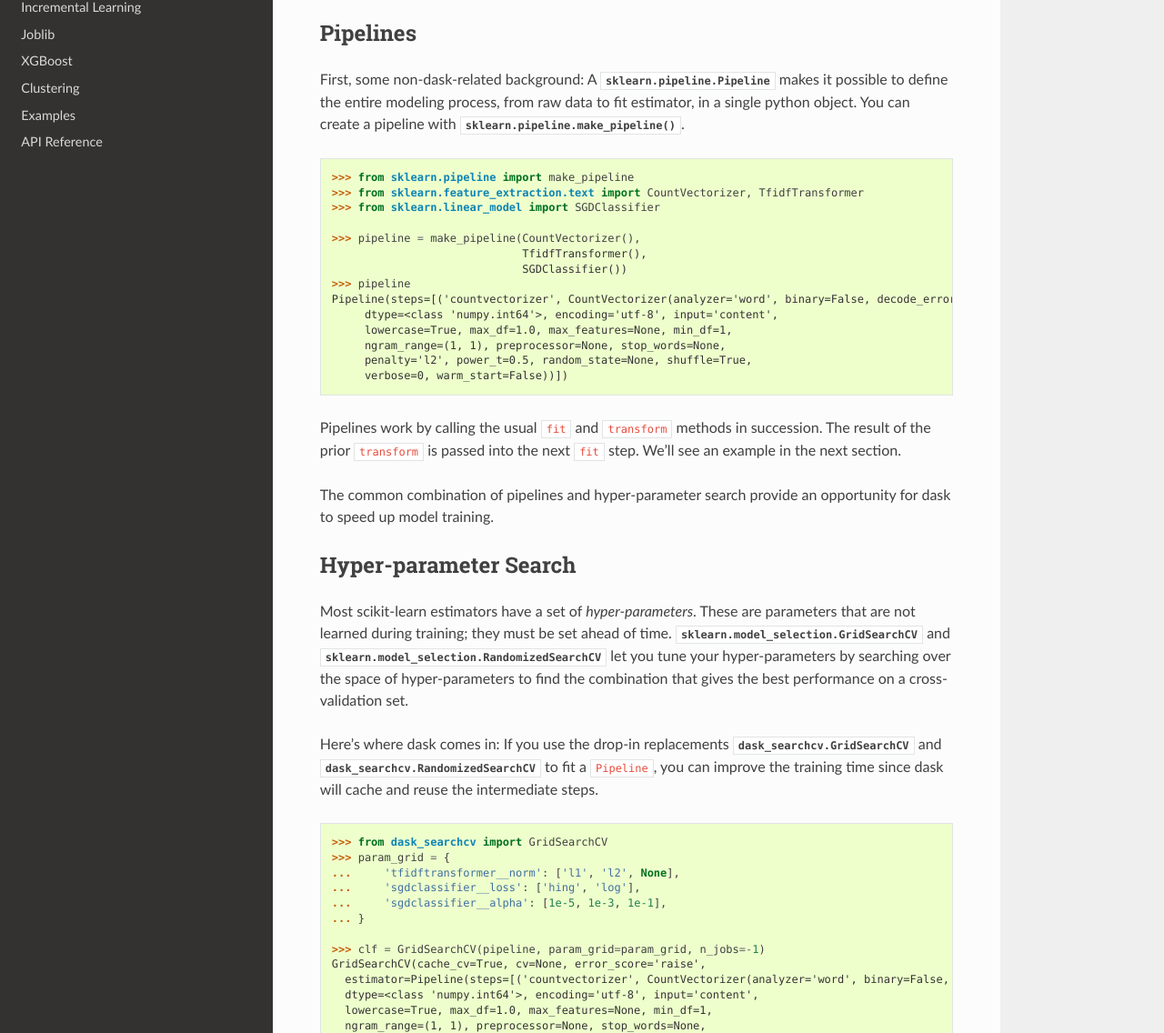
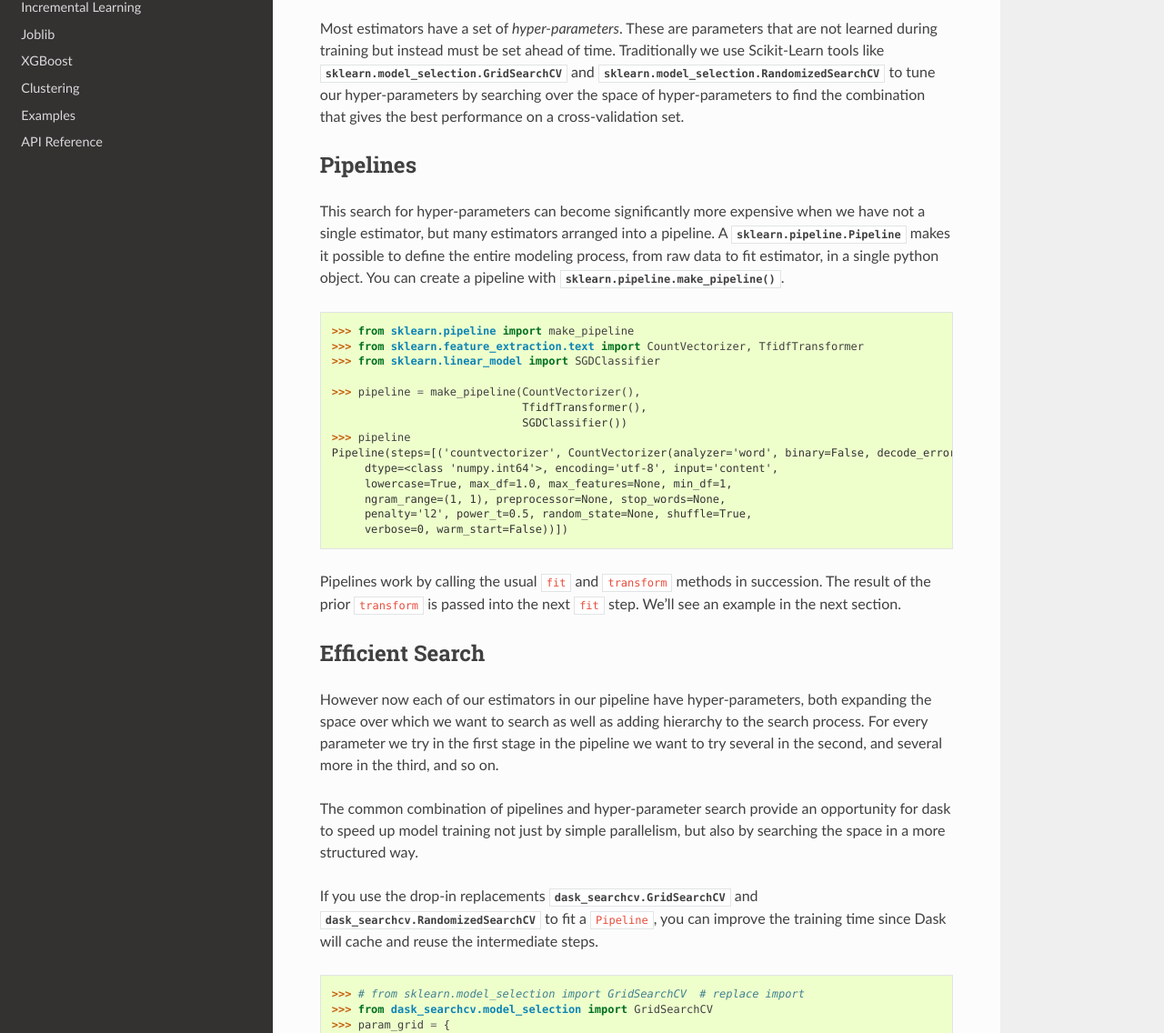
Before and after one commit to dask/dask-ml, a Sphinx documentation site: the page built from docs/source/hyper-parameter-search.rst, in a window 1280 px wide and 1400 px high, cut to the strip 264-1400 px from the top of the window. Shown: the whole strip at 91% size. Built offline with Sphinx 7.4.7 and the Read the Docs theme 2.0.0, drawn with Linux system fonts in a browser that asks for light colours; some of the changed text lies outside the part shown.

Commit message:
update hyper-parameter text

```diff
--- a/docs/source/hyper-parameter-search.rst
+++ b/docs/source/hyper-parameter-search.rst
@@ -3,13 +3,24 @@ Hyper Parameter Search
 
 .. autosummary::
    sklearn.pipeline.make_pipeline
+   sklearn.model_selection.GridSearchCV
+   sklearn.model_selection.RandomizedSearchCV
    dask_searchcv.GridSearchCV
    dask_searchcv.RandomizedSearchCV
+
+Most estimators have a set of *hyper-parameters*.
+These are parameters that are not learned during training but instead must be
+set ahead of time. Traditionally we use Scikit-Learn tools like
+:class:`sklearn.model_selection.GridSearchCV` and
+:class:`sklearn.model_selection.RandomizedSearchCV` to tune our
+hyper-parameters by searching over the space of hyper-parameters to find the
+combination that gives the best performance on a cross-validation set.
 
 Pipelines
 ---------
 
-First, some non-dask-related background:
+This search for hyper-parameters can become significantly more expensive when
+we have not a single estimator, but many estimators arranged into a pipeline.
 A :class:`sklearn.pipeline.Pipeline` makes it possible to define the entire modeling
 process, from raw data to fit estimator, in a single python object. You can
 create a pipeline with :func:`sklearn.pipeline.make_pipeline`.
@@ -35,27 +46,28 @@ Pipelines work by calling the usual ``fit`` and ``transform`` methods in success
 The result of the prior ``transform`` is passed into the next ``fit`` step.
 We'll see an example in the next section.
 
+Efficient Search
+----------------
+
+However now each of our estimators in our pipeline have hyper-parameters,
+both expanding the space over which we want to search as well as adding
+hierarchy to the search process.  For every parameter we try in the first stage
+in the pipeline we want to try several in the second, and several more in the
+third, and so on.
+
 The common combination of pipelines and hyper-parameter search provide an
-opportunity for dask to speed up model training.
+opportunity for dask to speed up model training not just by simple parallelism,
+but also by searching the space in a more structured way.
 
-Hyper-parameter Search
-----------------------
-
-Most scikit-learn estimators have a set of *hyper-parameters*.
-These are parameters that are not learned during training; they must
-be set ahead of time. :class:`sklearn.model_selection.GridSearchCV` and
-:class:`sklearn.model_selection.RandomizedSearchCV` let you tune your
-hyper-parameters by searching over the space of hyper-parameters to find the
-combination that gives the best performance on a cross-validation set.
-
-Here's where dask comes in: If you use the drop-in replacements
+If you use the drop-in replacements
 :class:`dask_searchcv.GridSearchCV` and
 :class:`dask_searchcv.RandomizedSearchCV` to fit a ``Pipeline``, you can improve
-the training time since dask will cache and reuse the intermediate steps.
+the training time since Dask will cache and reuse the intermediate steps.
 
 .. code-block:: python
 
-   >>> from dask_searchcv import GridSearchCV
+   >>> # from sklearn.model_selection import GridSearchCV  # replace import
+   >>> from dask_searchcv.model_selection import GridSearchCV
    >>> param_grid = {
    ...     'tfidftransformer__norm': ['l1', 'l2', None],
    ...     'sgdclassifier__loss': ['hing', 'log'],
```
